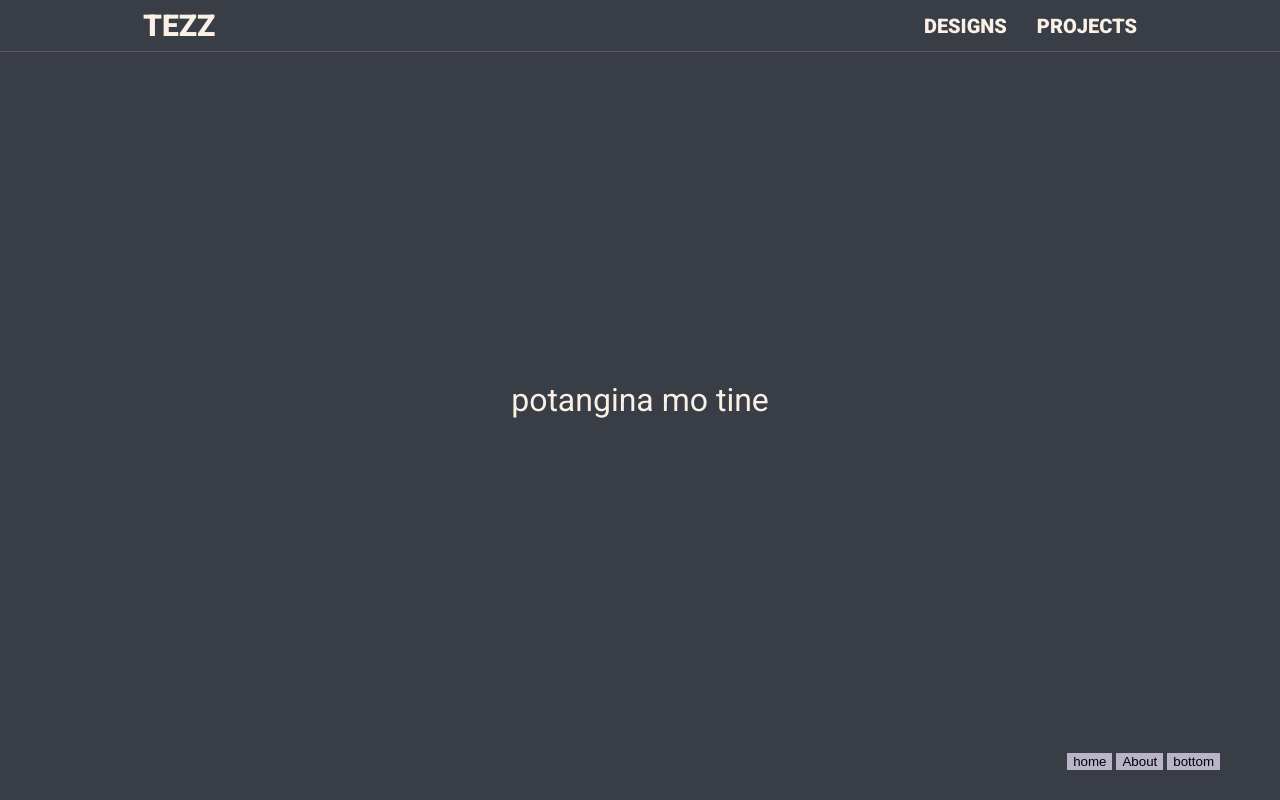
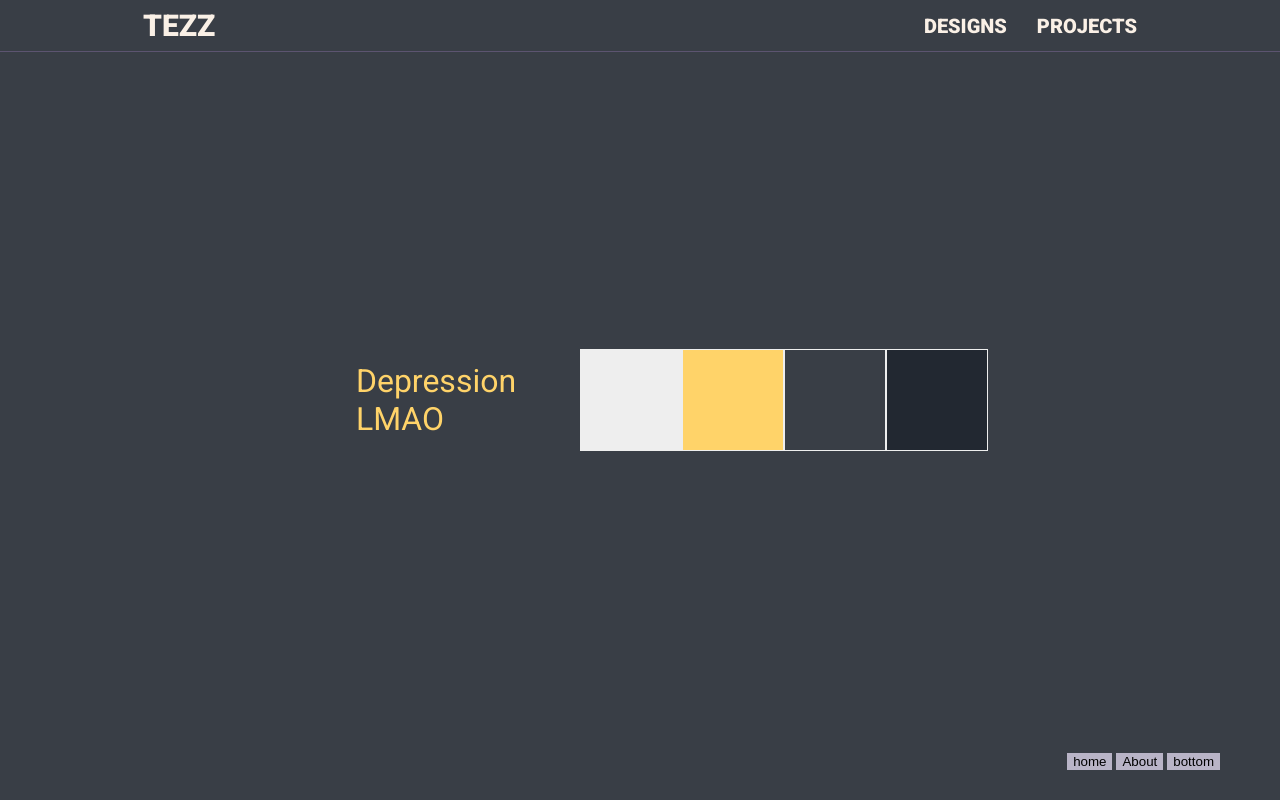
Before and after one commit to rjcmm/DECODER, a plain HTML site: page index.html in a window 1280 px wide. Shown: the top 800 px of the page. Drawn offline with Linux system fonts and the light colour scheme.

Commit message:
Add files via upload

```diff
--- a/index.html
+++ b/index.html
@@ -27,7 +27,13 @@
     </header>
 
     <section class="section home">
-        <p>potangina mo tine</p>
+        <p>Depression <br>LMAO</p>
+        <div class="box b1"></div>
+        <div class="box b2"></div>
+        <div class="box b3"></div>
+        <div class="box b4"></div>
+
+
     </section>
 
     <section class="section about">
--- a/styles.css
+++ b/styles.css
@@ -8,14 +8,36 @@ body {
   .section {
     height: 100vh;
     background-color: #393E46;
-    color: #FAF0E6;
+    color: #FFD369;
     display: flex;
     align-items: center;
     justify-content: center;
     font-size: 2em;
   }
+  .box{
+      width: 100px;
+    height: 100px;
+    border: solid #EEEEEE;
+    border-width: 1px;
+  }
 
-  /* NAVVVVV https://colorhunt.co/palette/352f445c5470b9b4c7faf0e6 */
+  .b1{
+    background-color: #EEEEEE;
+  }
+  .b2{
+    background-color: #FFD369;
+  }
+  .b3{
+    background-color: #393E46;
+  }
+  .b4{
+    background-color: #222831;
+  }
+
+
+
+
+  /* NAVVVVV https://colorhunt.co/palette/222831393e46ffd369eeeeee */
   .navbar {
     position: fixed;
     width: 100%;
```
